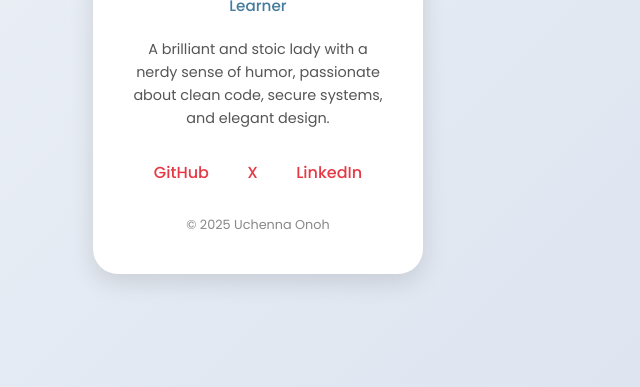
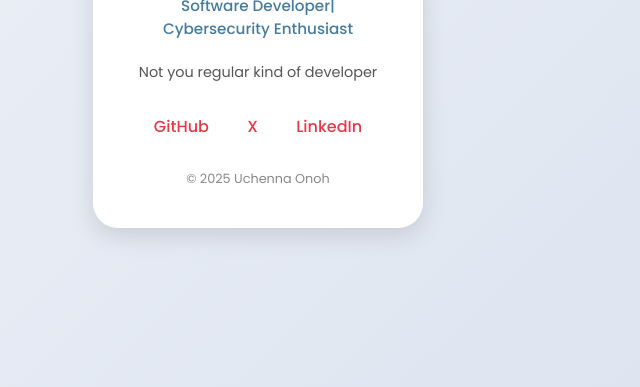
Before and after one commit to RaDiant-1/Hng, a plain HTML site: page index.html in a window 1280 px wide. Shown: the part 413-800 px from the top of the page, without its empty margins (382-1022 px from the left). Drawn offline with Linux system fonts and the light colour scheme.

Commit message:
Update role and bio in index.html

```diff
--- a/index.html
+++ b/index.html
@@ -140,10 +140,10 @@
       class="avatar">
 
     <h1>Uchenna Onoh</h1>
-    <p class="role">Frontend Engineer | Cybersecurity Enthusiast | Cloud Learner</p>
+    <p class="role">Software Developer| Cybersecurity Enthusiast </p>
 
     <p class="bio">
-      A brilliant and stoic lady with a nerdy sense of humor, passionate about clean code, secure systems, and elegant design.
+      Not you regular kind of developer
     </p>
 
     <div class="links">
```
